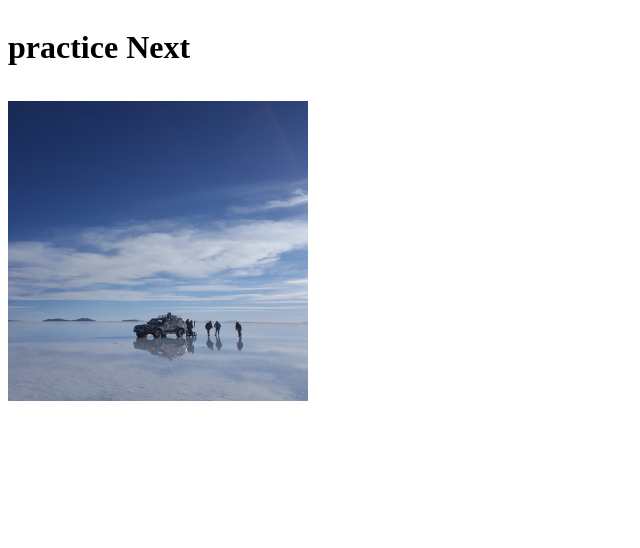
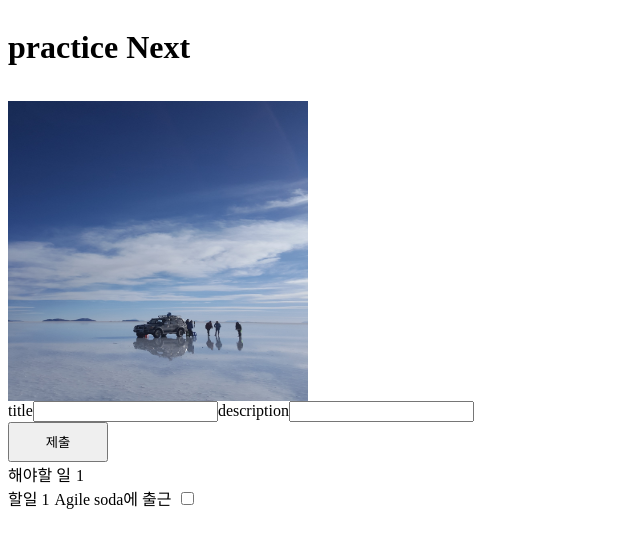
Before and after one commit to beomseok37/nextjs-practice, a Next.js app: page / in a window 1280 px wide. Shown: the top 548 px of the page, without its empty margins (0-640 px from the left). Built offline with nearby package versions, Linux system fonts and the light colour scheme; a web font is replaced by a local one.

Commit message:
todo 관련 component 추가

```diff
--- /dev/null
+++ b/src/components/Todo/index.tsx
@@ -0,0 +1,18 @@
+import React, { useState } from 'react';
+
+interface props {
+  name: string;
+  description: string;
+}
+
+const Todo = ({ name, description }: props): React.ReactElement => {
+  return (
+    <div className="todo-wrapper">
+      <span>{name}</span>
+      <span>{description}</span>
+      <input type="checkbox" />
+    </div>
+  );
+};
+
+export default Todo;
--- /dev/null
+++ b/src/components/TodoInput/index.tsx
@@ -0,0 +1,47 @@
+import { ReactElement, useState, useContext } from 'react';
+
+import { TodoDispatchContext } from 'src/hooks/context/TodoContext';
+import { TodoStateContext } from 'src/hooks/context/TodoContext';
+
+const TodoInput = (): ReactElement => {
+  console.log('TodoInput');
+  const [name, setName] = useState('');
+  const [description, setDescription] = useState('');
+  const todoDispatch = useContext(TodoDispatchContext);
+  const todoState = useContext(TodoStateContext);
+
+  const handleNameChange = (e: React.FormEvent<HTMLInputElement>) => {
+    setName(e.currentTarget.value);
+  };
+  const handleDescriptionChange = (e: React.FormEvent<HTMLInputElement>) => {
+    setDescription(e.currentTarget.value);
+  };
+
+  const addTodoList = () => {
+    todoDispatch({
+      type: 'CREATE',
+      todo: { id: todoState.length + 1, name, description },
+    });
+    console.log(name, description);
+  };
+
+  return (
+    <div className="input-wrapper">
+      <div className="content-wrapper">
+        <span>title</span>
+        <input type="text" id="name" onChange={handleNameChange} />
+        <span>description</span>
+        <input
+          type="text"
+          id="description"
+          onChange={handleDescriptionChange}
+        />
+      </div>
+      <button type="button" onClick={addTodoList}>
+        제출
+      </button>
+    </div>
+  );
+};
+
+export default TodoInput;
--- /dev/null
+++ b/src/components/TodoList/index.module.scss
@@ -0,0 +1,16 @@
+.wrapper {
+  width: 100%;
+  height: 100px;
+}
+
+.todoList_header {
+  span {
+    margin-right: 5px;
+  }
+}
+
+.todoList_wrapper {
+  span {
+    margin-right: 5px;
+  }
+}
--- /dev/null
+++ b/src/components/TodoList/index.tsx
@@ -0,0 +1,30 @@
+import React, { useContext } from 'react';
+
+import Todo from 'src/components/Todo';
+import { TodoStateContext } from 'src/hooks/context/TodoContext';
+
+import styles from './index.module.scss';
+
+const TodoList = (): React.ReactElement => {
+  const todoState = useContext(TodoStateContext);
+  console.log(todoState);
+  return (
+    <div className={styles.wrapper}>
+      <div className={styles.todoList_header}>
+        <span>해야할 일</span>
+        <span>{todoState.length}</span>
+      </div>
+      <div className={styles.todoList_wrapper}>
+        {todoState.map((todo) => (
+          <Todo
+            name={todo.name}
+            description={todo.description}
+            key={todo.id}
+          ></Todo>
+        ))}
+      </div>
+    </div>
+  );
+};
+
+export default TodoList;
--- /dev/null
+++ b/src/components/TodoWrapper/index.tsx
@@ -0,0 +1,24 @@
+import { ReactElement, useReducer } from 'react';
+import {
+  initialState,
+  TodoDispatchContext,
+  TodoStateContext,
+} from 'src/hooks/context/TodoContext';
+import { todoReducer } from 'src/hooks/reducer/TodoReducer';
+import TodoInput from 'src/components/TodoInput';
+import TodoList from 'src/components/TodoList';
+
+const TodoWrapper = (): ReactElement => {
+  const [state, dispatch] = useReducer(todoReducer, initialState);
+
+  return (
+    <TodoStateContext.Provider value={state}>
+      <TodoDispatchContext.Provider value={dispatch}>
+        <TodoInput></TodoInput>
+        <TodoList></TodoList>
+      </TodoDispatchContext.Provider>
+    </TodoStateContext.Provider>
+  );
+};
+
+export default TodoWrapper;
--- /dev/null
+++ b/src/hooks/context/TodoContext.ts
@@ -0,0 +1,22 @@
+import { createContext, Dispatch, useContext } from 'react';
+
+import TodoType from 'src/types/todo';
+import { ActionType } from 'src/types/index';
+
+const initialState: TodoType[] = [
+  { name: '할일 1', description: 'Agile soda에 출근', id: 1 },
+];
+
+const TodoStateContext = createContext(initialState);
+const TodoDispatchContext = createContext<Dispatch<ActionType> | null>(null);
+
+const useTodoState = () => useContext(TodoStateContext);
+const useTodoDispatch = () => useContext(TodoDispatchContext);
+
+export {
+  TodoStateContext,
+  TodoDispatchContext,
+  useTodoState,
+  useTodoDispatch,
+  initialState,
+};
--- /dev/null
+++ b/src/hooks/reducer/TodoReducer.ts
@@ -0,0 +1,15 @@
+import { TodoType, ActionType } from 'src/types/index';
+
+export const todoReducer = (
+  state: TodoType[],
+  action: ActionType
+): TodoType[] => {
+  switch (action.type) {
+    case 'CREATE':
+      state.push(action.todo);
+      console.log(state);
+      return state;
+    default:
+      throw new Error(`Unhandled action type: ${action.type}`);
+  }
+};
--- a/src/pages/index.tsx
+++ b/src/pages/index.tsx
@@ -1,13 +1,15 @@
 import type { NextPage } from 'next';
+
 import Title from 'src/components/Title';
-import Content from '../components/Content/index';
+import Content from 'src/components/Content/index';
+import TodoWrapper from 'src/components/TodoWrapper';
 
 const Home: NextPage = () => {
-  const hi = (x: number): number => x + 1;
   return (
     <div className="body">
       <Title></Title>
       <Content></Content>
+      <TodoWrapper></TodoWrapper>
     </div>
   );
 };
```
